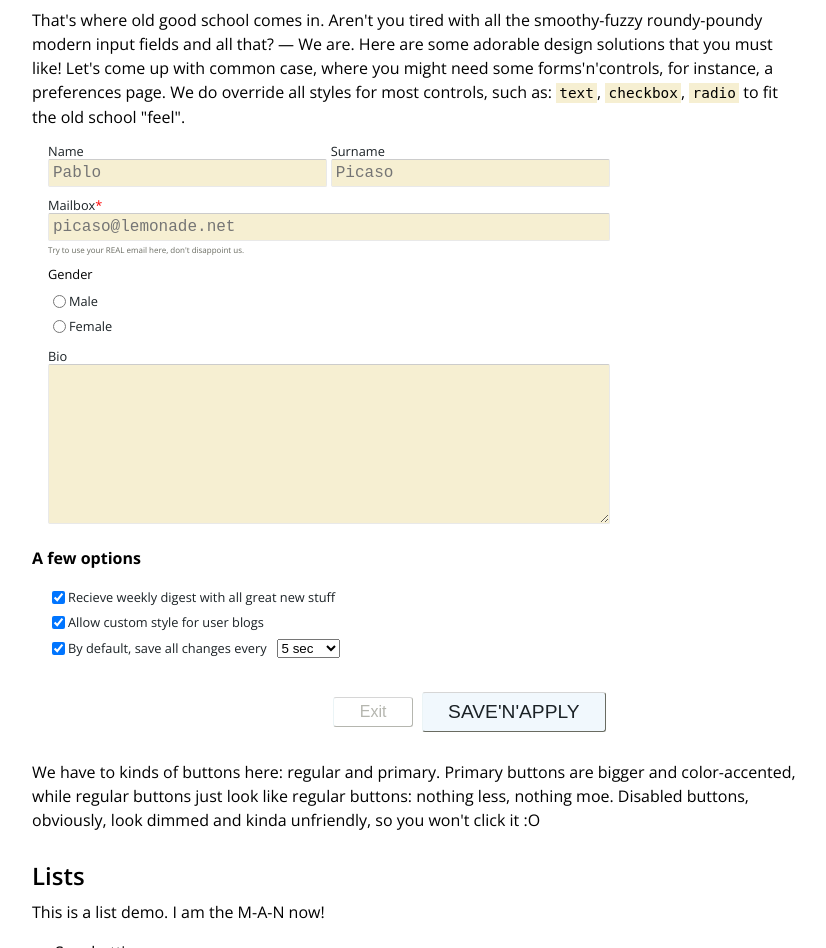
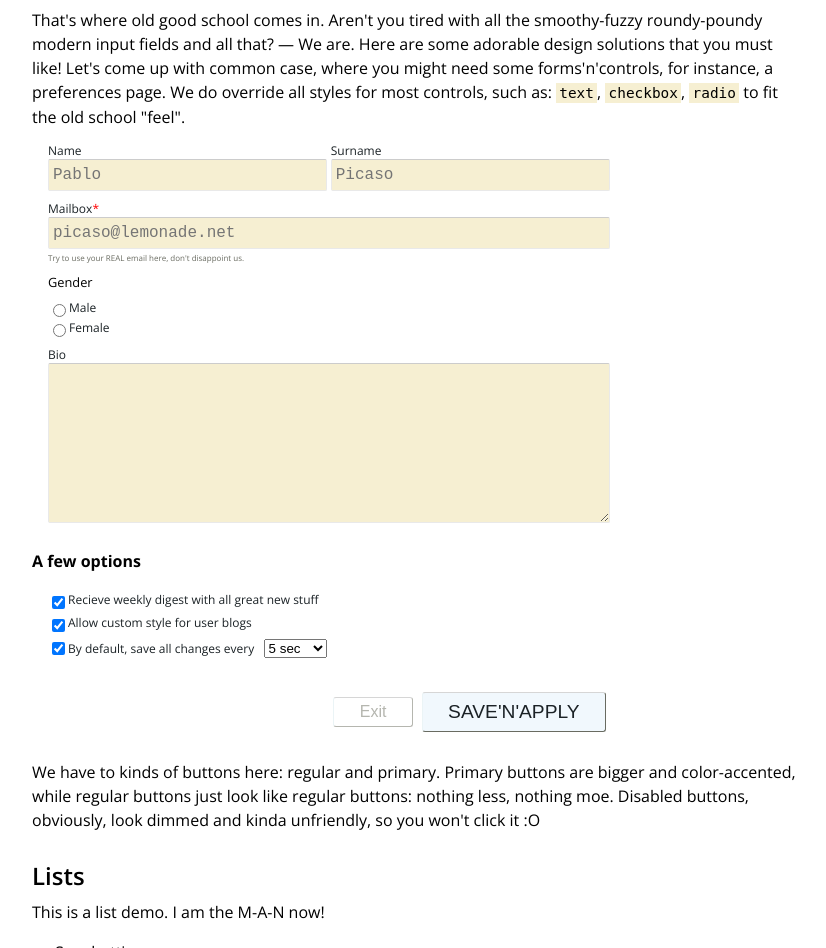
Before and after one commit to tucnak/motherland, a website: page index.html in a window 1280 px wide. Shown: the part 1400-2348 px from the top of the page, without its empty margins (223-1049 px from the left). Drawn offline with nearby package versions, Linux system fonts and the light colour scheme.

Commit message:
slowly modernizing motherland

```diff
--- a/Gruntfile.js
+++ b/Gruntfile.js
@@ -9,7 +9,7 @@ module.exports = function (grunt) {
             },
 
             files: {
-              'lib/motherland.css': 'src/main.less'
+              'dist/motherland.css': 'src/main.less'
             }
           }
       },
@@ -20,7 +20,7 @@ module.exports = function (grunt) {
         },
         target: {
           files: {
-            'lib/motherland.min.css': 'lib/motherland.css'
+            'dist/motherland.min.css': 'dist/motherland.css'
           }
         }
       },
@@ -33,6 +33,7 @@ module.exports = function (grunt) {
       }
   });
 
+  grunt.loadNpmTasks('grunt-contrib-cssmin');
   grunt.registerTask('default', ['less', 'cssmin']);
   grunt.registerTask('dev', ['less', 'watch'])
 }
--- a/index.html
+++ b/index.html
@@ -3,7 +3,7 @@
 <head>
     <meta charset="UTF-8">
     <title>Motherland CSS</title>
-    <link rel="stylesheet" href="lib/motherland.css">
+    <link rel="stylesheet" href="/dist/motherland.css">
     <link href='http://fonts.googleapis.com/css?family=Open+Sans:300,600,700,400' rel='stylesheet' type='text/css'>
     <style>
         body {
--- a/package.json
+++ b/package.json
@@ -1,7 +1,8 @@
 {
   "name": "motherland",
   "scripts": {
-      "start": "grunt"
+    "start": "grunt dev",
+    "build": "grunt"
   },
   "version": "1.0.0",
   "description": "A lightweight CSS framework for real men!",
@@ -9,6 +10,7 @@
   "license": "MIT",
   "devDependencies": {
     "grunt": "^0.4.5",
+    "grunt-contrib-cssmin": "^2.2.1",
     "grunt-contrib-less": "^1.0.1",
     "grunt-contrib-watch": "^0.6.1",
     "jit-grunt": "^0.9.1"
--- a/src/forms.less
+++ b/src/forms.less
@@ -1,12 +1,10 @@
 form {
-    line-height: 0.75em;
     overflow: hidden!important;
-
 	padding-bottom: 1rem;
 
     label {
         display: block;
-        font-size: 0.8em;
+        font-size: .75rem;
         color: @text-color;
         margin-bottom: 2px;
     }
@@ -62,7 +60,7 @@ form {
 
     div.option {
         display: block;
-        margin-top: 0.25rem;
+        margin-top: 0.25em;
 
         &:first-child { margin-top: 0; }
     }
@@ -84,7 +82,7 @@ input {
     &[type=tel],
     &[type=url] {
         box-sizing: border-box;
-        min-height: 1.75em;
+        min-height: 2em;
         max-width: 100%;
         width: 100%;
         padding: 4px;
@@ -112,7 +110,7 @@ input {
         float: left;
 
         & + label {
-            line-height: 1.2rem;
+            line-height: 1.2em;
             padding-left: 20px!important;
         }
     }
```
Also changed, not shown: dist/motherland.css, dist/motherland.min.css (added), lib/motherland.min.css (deleted).
